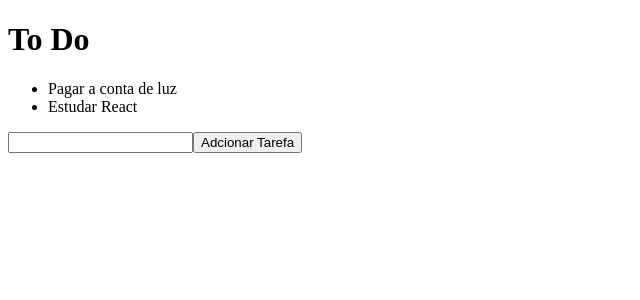
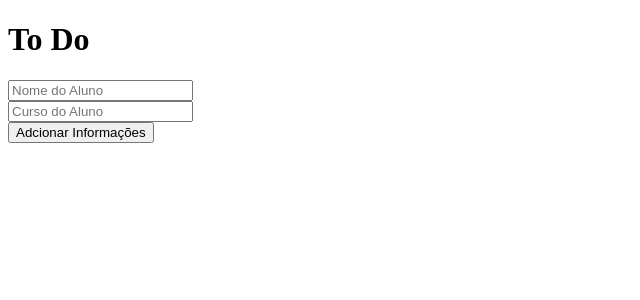
Before and after one commit to EmyBatista21/Udemy, a React (Create React App) app in the folder myapp/: page / in a window 1280 px wide. Shown: the top 300 px of the page, without its empty margins (0-640 px from the left). Built offline with nearby package versions, Linux system fonts and the light colour scheme.

Commit message:
Minha pratica useState

```diff
--- a/myapp/src/App.js
+++ b/myapp/src/App.js
@@ -1,29 +1,30 @@
 import React, { useState } from 'react';
 
 function App() {
-  const [tarefas, setTarefas] = useState([
-    'Pagar a conta de luz',
-    'Estudar React'
-  ]);
+  const [alunos, setAlunos] = useState([]);
+  const [inputNome, setNome] = useState('');
+  const [inputCurso, setCurso] = useState('');
 
-  const [input, setInput] = useState('');
-
-  function addTask(){
-    setTarefas([...tarefas, input])
-    setInput('');
+  function addInfo(){
+    setAlunos([...alunos, {nome: inputNome, curso: inputCurso}]);
+    setNome('');
+    setCurso('');
   }
 
   return (
     <div>
       <h1>To Do</h1>
       <ul>
-        {tarefas.map(tarefa => (
-          <li key={tarefa}>{tarefa}</li>
+        {alunos.map((aluno, index) => (
+          <li key={index}>
+            {aluno.nome} - {aluno.curso}
+          </li>
         ))}
       </ul>
-      <input type='text' value={input} onChange={e => setInput(e.target.value)}/>
-      <button type='button' onClick={addTask}
-      >Adcionar Tarefa</button>
+      <input type='text' placeholder='Nome do Aluno' value={inputNome} onChange={e => setNome(e.target.value)}/> <br/>
+      <input type='text' placeholder='Curso do Aluno' value={inputCurso} onChange={e => setCurso(e.target.value)}/> <br/>
+      <button type='button' onClick={addInfo}
+      >Adcionar Informações</button>
     </div>
   );
 }
```
